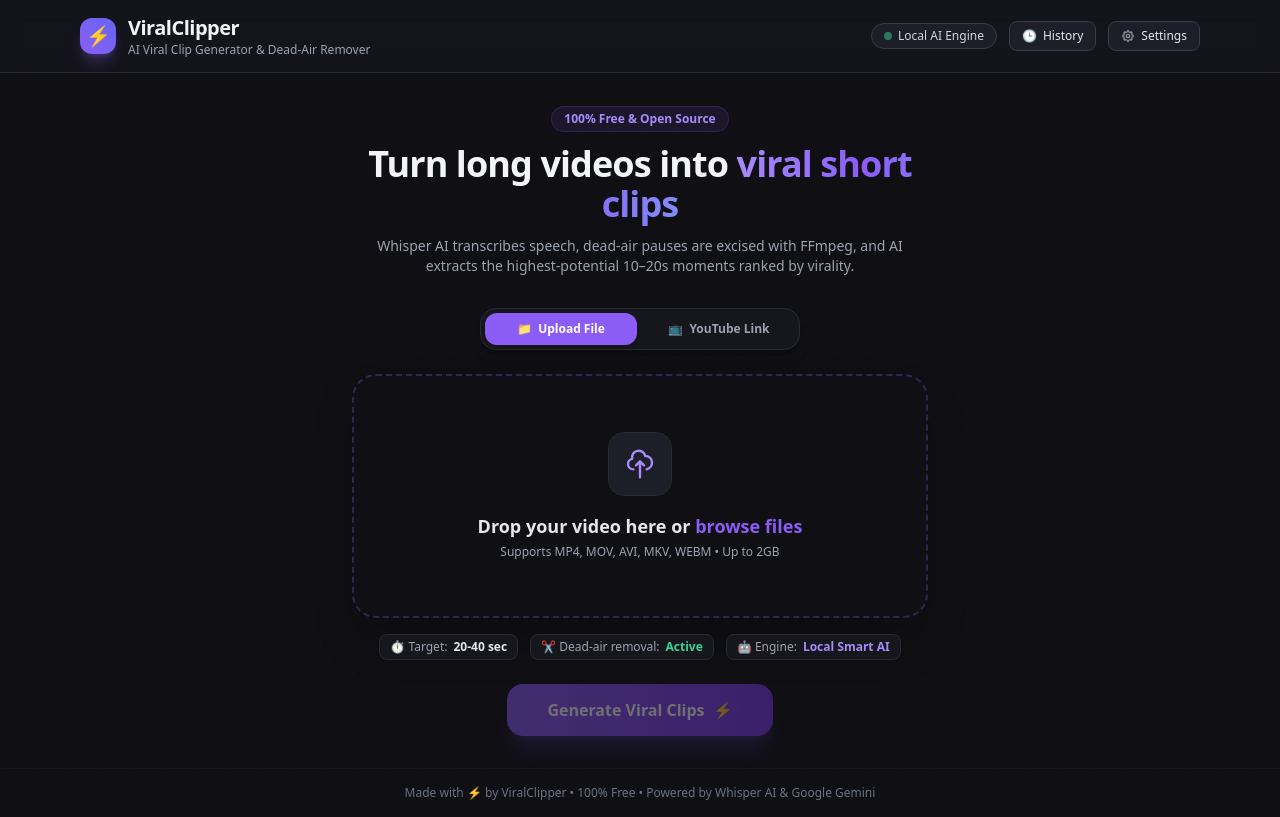
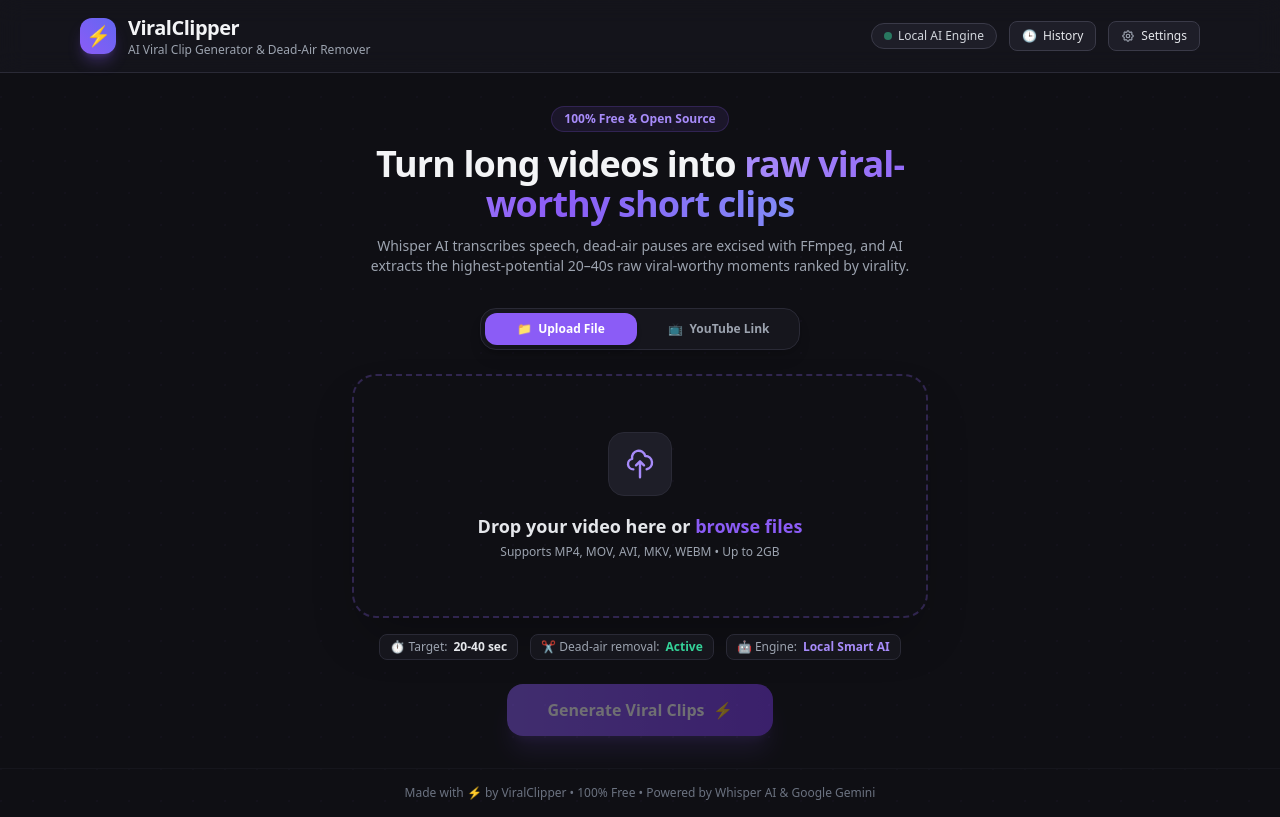
Before and after one commit to HedlanQ/viralclipper, a plain HTML site: page frontend/index.html in a window 1280 px wide. Drawn offline with nearby package versions, Linux system fonts and the light colour scheme; no server answers.

Commit message:
Update hero heading and description to raw viral-worthy short clips

```diff
--- a/frontend/index.html
+++ b/frontend/index.html
@@ -82,10 +82,10 @@
                     100% Free & Open Source
                 </span>
                 <h2 class="text-3xl sm:text-4xl font-extrabold tracking-tight mb-3">
-                    Turn long videos into <span class="text-transparent bg-clip-text bg-gradient-to-r from-primary-light via-primary to-indigo-400">viral short clips</span>
+                    Turn long videos into <span class="text-transparent bg-clip-text bg-gradient-to-r from-primary-light via-primary to-indigo-400">raw viral-worthy short clips</span>
                 </h2>
                 <p class="text-sm text-gray-400">
-                    Whisper AI transcribes speech, dead-air pauses are excised with FFmpeg, and AI extracts the highest-potential 10–20s moments ranked by virality.
+                    Whisper AI transcribes speech, dead-air pauses are excised with FFmpeg, and AI extracts the highest-potential 20–40s raw viral-worthy moments ranked by virality.
                 </p>
             </div>
 
```
